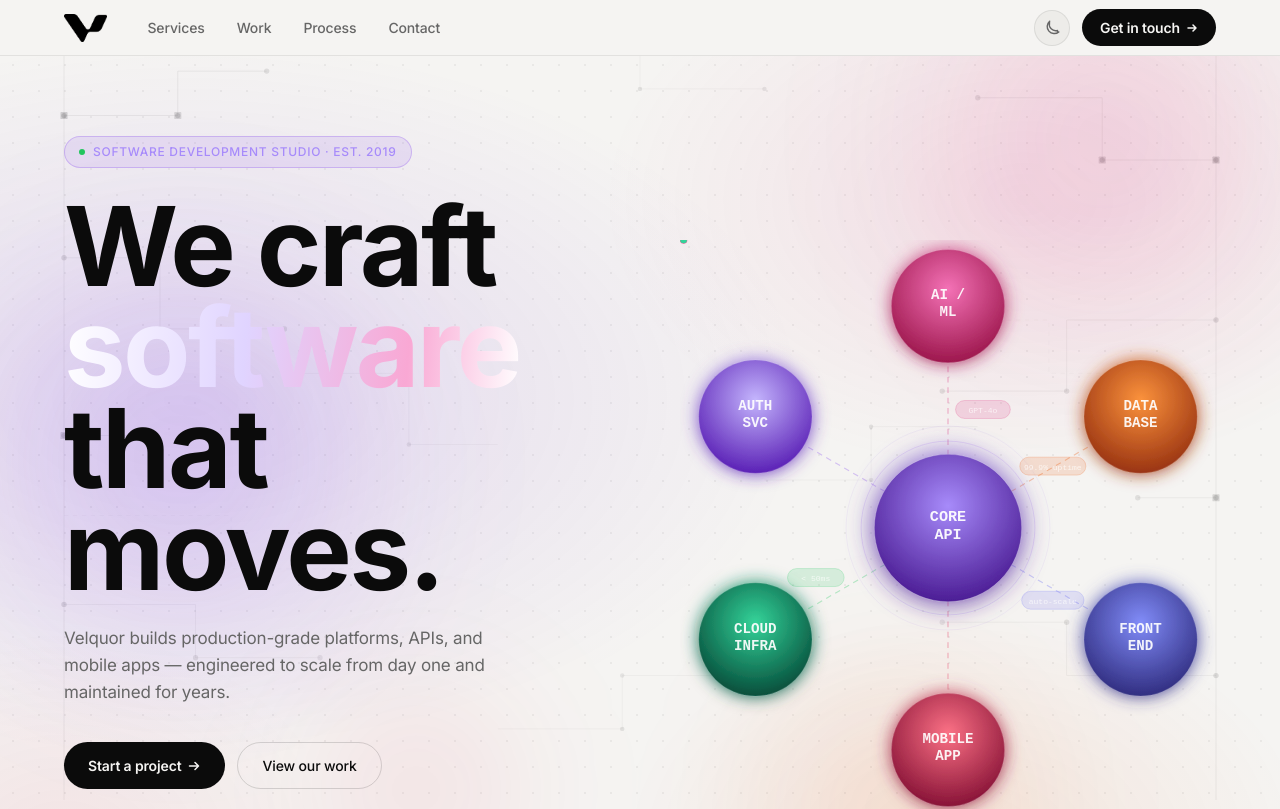
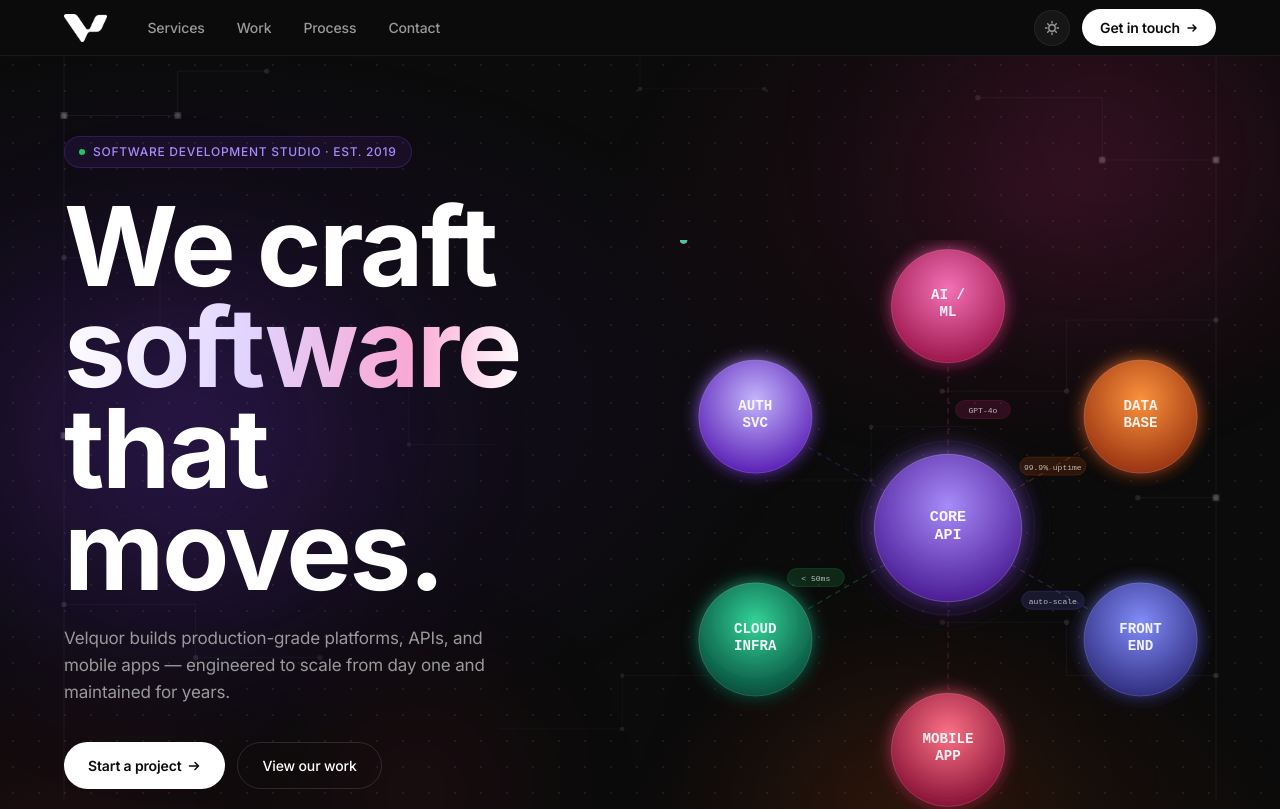
Before and after one commit to velquortech/velquor-portfolio, a Next.js app: page / in a window 1280 px wide. Shown: the top 809 px of the page. Built offline with nearby package versions, Linux system fonts and the light colour scheme.

Commit message:
updating the pre-push

```diff
--- a/app/components/ThemeProvider.tsx
+++ b/app/components/ThemeProvider.tsx
@@ -1,6 +1,6 @@
 "use client";
 
-import { createContext, useContext, useEffect, useState } from "react";
+import { createContext, useCallback, useContext, useSyncExternalStore } from "react";
 
 type Theme = "dark" | "light";
 
@@ -9,26 +9,37 @@ const ThemeContext = createContext<{ theme: Theme; toggle: () => void }>({
   toggle: () => {},
 });
 
+// The current theme lives outside React: the inline <head> script applies the
+// `light` class to <html> before paint, and we persist the choice to
+// localStorage. useSyncExternalStore reads from that external source so we
+// never have to setState inside an effect (and avoid a flash on load).
+function subscribe(callback: () => void) {
+  window.addEventListener("theme-change", callback);
+  window.addEventListener("storage", callback);
+  return () => {
+    window.removeEventListener("theme-change", callback);
+    window.removeEventListener("storage", callback);
+  };
+}
+
+function getSnapshot(): Theme {
+  return document.documentElement.classList.contains("light") ? "light" : "dark";
+}
+
+function getServerSnapshot(): Theme {
+  return "dark";
+}
+
 export function ThemeProvider({ children }: { children: React.ReactNode }) {
-  const [theme, setTheme] = useState<Theme>("dark");
+  const theme = useSyncExternalStore(subscribe, getSnapshot, getServerSnapshot);
 
-  useEffect(() => {
-    const stored = localStorage.getItem("velquor-theme") as Theme | null;
-    const resolved =
-      stored ??
-      (window.matchMedia("(prefers-color-scheme: light)").matches
-        ? "light"
-        : "dark");
-    setTheme(resolved);
-    document.documentElement.classList.toggle("light", resolved === "light");
-  }, []);
-
-  const toggle = () => {
-    const next: Theme = theme === "dark" ? "light" : "dark";
-    setTheme(next);
+  const toggle = useCallback(() => {
+    const next: Theme =
+      document.documentElement.classList.contains("light") ? "dark" : "light";
     localStorage.setItem("velquor-theme", next);
     document.documentElement.classList.toggle("light", next === "light");
-  };
+    window.dispatchEvent(new Event("theme-change"));
+  }, []);
 
   return (
     <ThemeContext.Provider value={{ theme, toggle }}>
--- a/package.json
+++ b/package.json
@@ -6,7 +6,8 @@
     "dev": "next dev",
     "build": "next build",
     "start": "next start",
-    "lint": "eslint"
+    "lint": "eslint",
+    "prepare": "git config core.hooksPath .githooks || true"
   },
   "dependencies": {
     "lucide": "^1.3.0",
```
Also changed, not shown: 1 other file (tests, documents, lock files or other folders).
